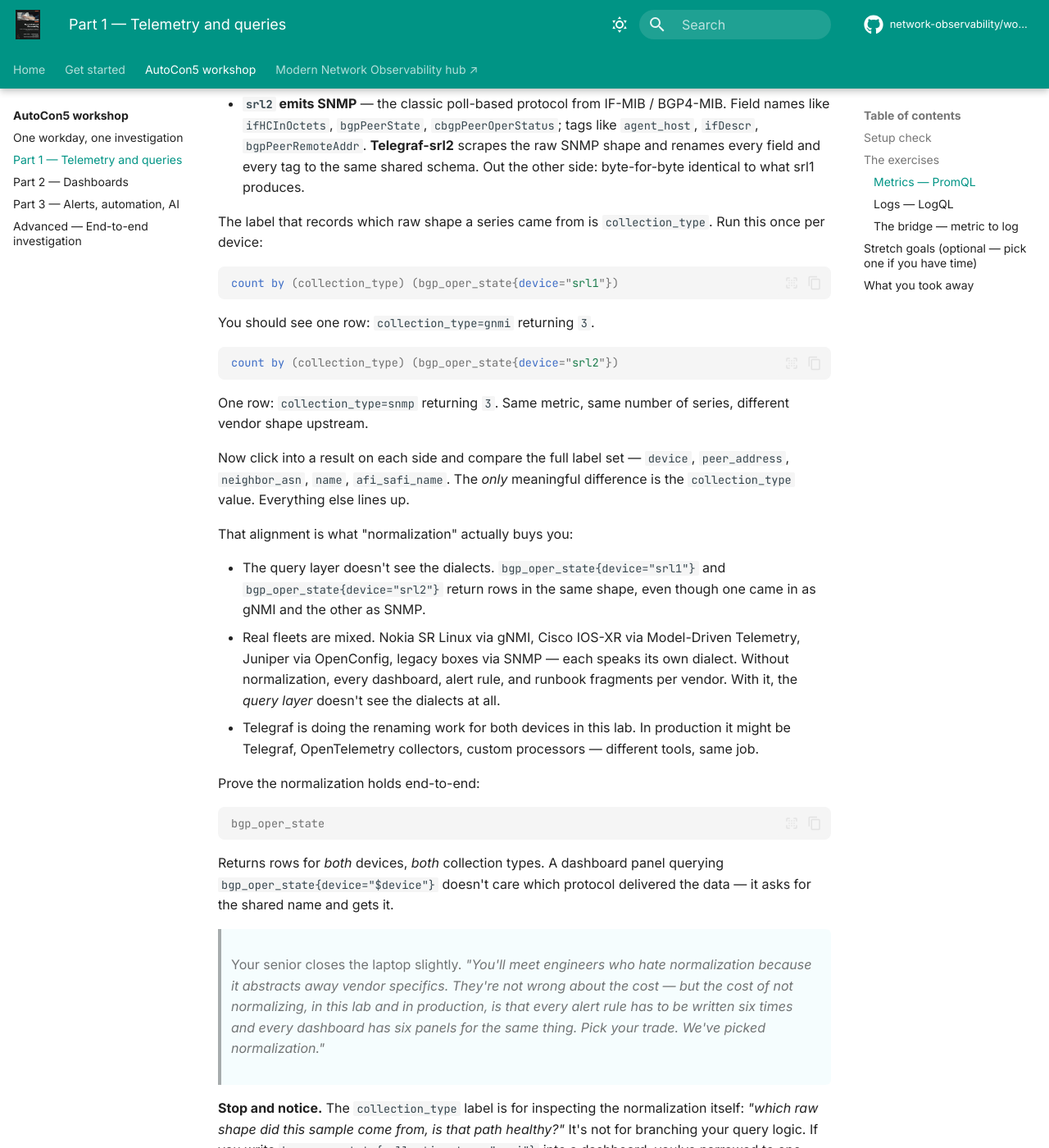
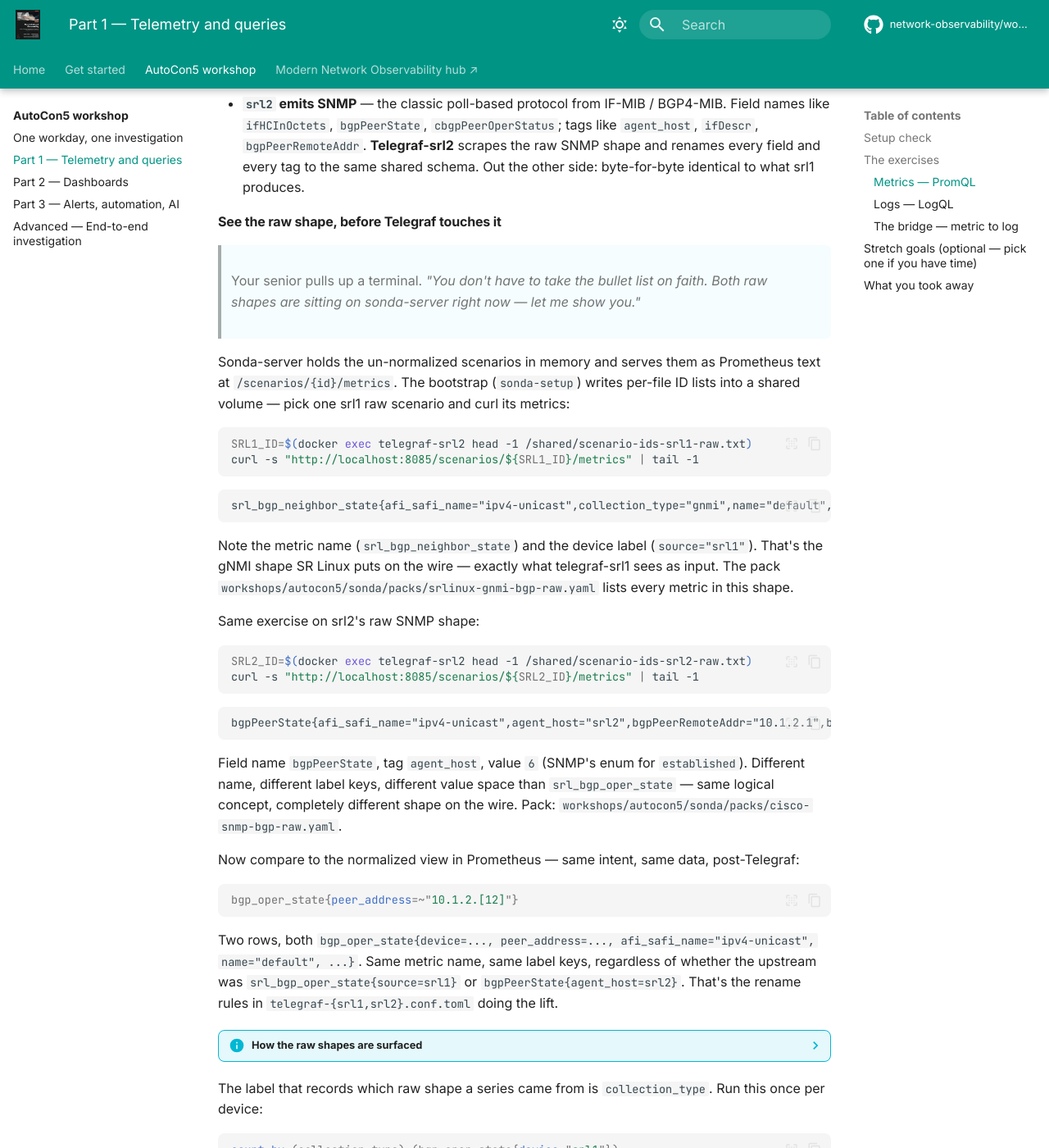
Before and after one commit to network-observability/workshops, an MkDocs documentation site: the page built from docs/workshop/part-1.md, in a window 1280 px wide and 1400 px high, scrolled down 7073 px. Shown: the whole window at 82% size. Built offline with MkDocs 1.6.1 and Material for MkDocs 9.7.7, drawn with Linux system fonts in a browser that asks for light colours; comment, search, counter and statistics services are not loaded.

Commit message:
feat(part-1): expose raw shapes on sonda-server for student inspection
- `srl1-raw.yaml` and `srl2-raw.yaml` register inspection-only scenarios on `sonda-server` (no sink — buffer in memory and surface at `/scenarios/{id}/metrics`).
- `sonda-setup.sh` tracks IDs per source file: telegraf-srl2's scrape file (`scenario-ids.txt`) still carries only `srl2-metrics.yaml` IDs, while raw IDs land in `scenario-ids-{srl1,srl2}-raw.txt` so curls never compete with the live pipeline.
- Part 1 Step 6 gains a "see the raw shape, before Telegraf touches it" sub-step: curl one srl1 scenario, curl one srl2 scenario, then run `bgp_oper_state{peer_address=~"10.1.2.[12]"}` in Prometheus and compare the three views side by side.

````diff
--- a/workshops/autocon5/guides/part-1-telemetry-and-queries.md
+++ b/workshops/autocon5/guides/part-1-telemetry-and-queries.md
@@ -170,6 +170,52 @@ The two devices speak different protocols at the source:
 
 - **`srl1` emits gNMI** — that's the modern push-based telemetry SR Linux uses natively. Field names like `srl_interface_in_octets`, tags like `source`. **Telegraf-srl1** receives the push and renames `srl_*` to `interface_*`, `source` to `device`. Out the other side: the shared schema this workshop's dashboards and alerts speak.
 - **`srl2` emits SNMP** — the classic poll-based protocol from IF-MIB / BGP4-MIB. Field names like `ifHCInOctets`, `bgpPeerState`, `cbgpPeerOperStatus`; tags like `agent_host`, `ifDescr`, `bgpPeerRemoteAddr`. **Telegraf-srl2** scrapes the raw SNMP shape and renames every field and every tag to the same shared schema. Out the other side: byte-for-byte identical to what srl1 produces.
+
+#### See the raw shape, before Telegraf touches it
+
+> Your senior pulls up a terminal. *"You don't have to take the bullet list on faith. Both raw shapes are sitting on sonda-server right now — let me show you."*
+
+Sonda-server holds the un-normalized scenarios in memory and serves them as Prometheus text at `/scenarios/{id}/metrics`. The bootstrap (`sonda-setup`) writes per-file ID lists into a shared volume — pick one srl1 raw scenario and curl its metrics:
+
+```bash
+SRL1_ID=$(docker exec telegraf-srl2 head -1 /shared/scenario-ids-srl1-raw.txt)
+curl -s "http://localhost:8085/scenarios/${SRL1_ID}/metrics" | tail -1
+```
+
+```
+srl_bgp_neighbor_state{afi_safi_name="ipv4-unicast",collection_type="gnmi",name="default",neighbor_asn="65102",peer_address="10.1.2.2",source="srl1"} 1
+```
+
+Note the metric name (`srl_bgp_neighbor_state`) and the device label (`source="srl1"`). That's the gNMI shape SR Linux puts on the wire — exactly what telegraf-srl1 sees as input. The pack `workshops/autocon5/sonda/packs/srlinux-gnmi-bgp-raw.yaml` lists every metric in this shape.
+
+Same exercise on srl2's raw SNMP shape:
+
+```bash
+SRL2_ID=$(docker exec telegraf-srl2 head -1 /shared/scenario-ids-srl2-raw.txt)
+curl -s "http://localhost:8085/scenarios/${SRL2_ID}/metrics" | tail -1
+```
+
+```
+bgpPeerState{afi_safi_name="ipv4-unicast",agent_host="srl2",bgpPeerRemoteAddr="10.1.2.1",bgpPeerRemoteAs="65101",collection_type="snmp",name="default"} 6
+```
+
+Field name `bgpPeerState`, tag `agent_host`, value `6` (SNMP's enum for `established`). Different name, different label keys, different value space than `srl_bgp_oper_state` — same logical concept, completely different shape on the wire. Pack: `workshops/autocon5/sonda/packs/cisco-snmp-bgp-raw.yaml`.
+
+Now compare to the normalized view in Prometheus — same intent, same data, post-Telegraf:
+
+```promql
+bgp_oper_state{peer_address=~"10.1.2.[12]"}
+```
+
+Two rows, both `bgp_oper_state{device=..., peer_address=..., afi_safi_name="ipv4-unicast", name="default", ...}`. Same metric name, same label keys, regardless of whether the upstream was `srl_bgp_oper_state{source=srl1}` or `bgpPeerState{agent_host=srl2}`. That's the rename rules in `telegraf-{srl1,srl2}.conf.toml` doing the lift.
+
+??? info "How the raw shapes are surfaced"
+
+    The lab runs three sonda data paths in parallel.
+
+    - **srl1 live pipeline** — `sonda-srl1` (CLI) pushes `srl_*` via `remote_write` to `telegraf-srl1`. No HTTP endpoint on this path.
+    - **srl2 live pipeline** — `sonda-server` holds srl2's scenarios; `telegraf-srl2`'s `inputs.exec` scrapes them every 10 seconds.
+    - **Inspection (this exercise)** — `srl1-raw.yaml` and `srl2-raw.yaml` register *separate* scenarios on sonda-server with no sink. Their IDs land in `/shared/scenario-ids-{srl1,srl2}-raw.txt` (kept apart from the file telegraf scrapes), so curling these endpoints never competes with the live pipeline and the buffer is stable between reads.
 
 The label that records which raw shape a series came from is `collection_type`. Run this once per device:
 
````
Also changed, not shown: 4 other files.
